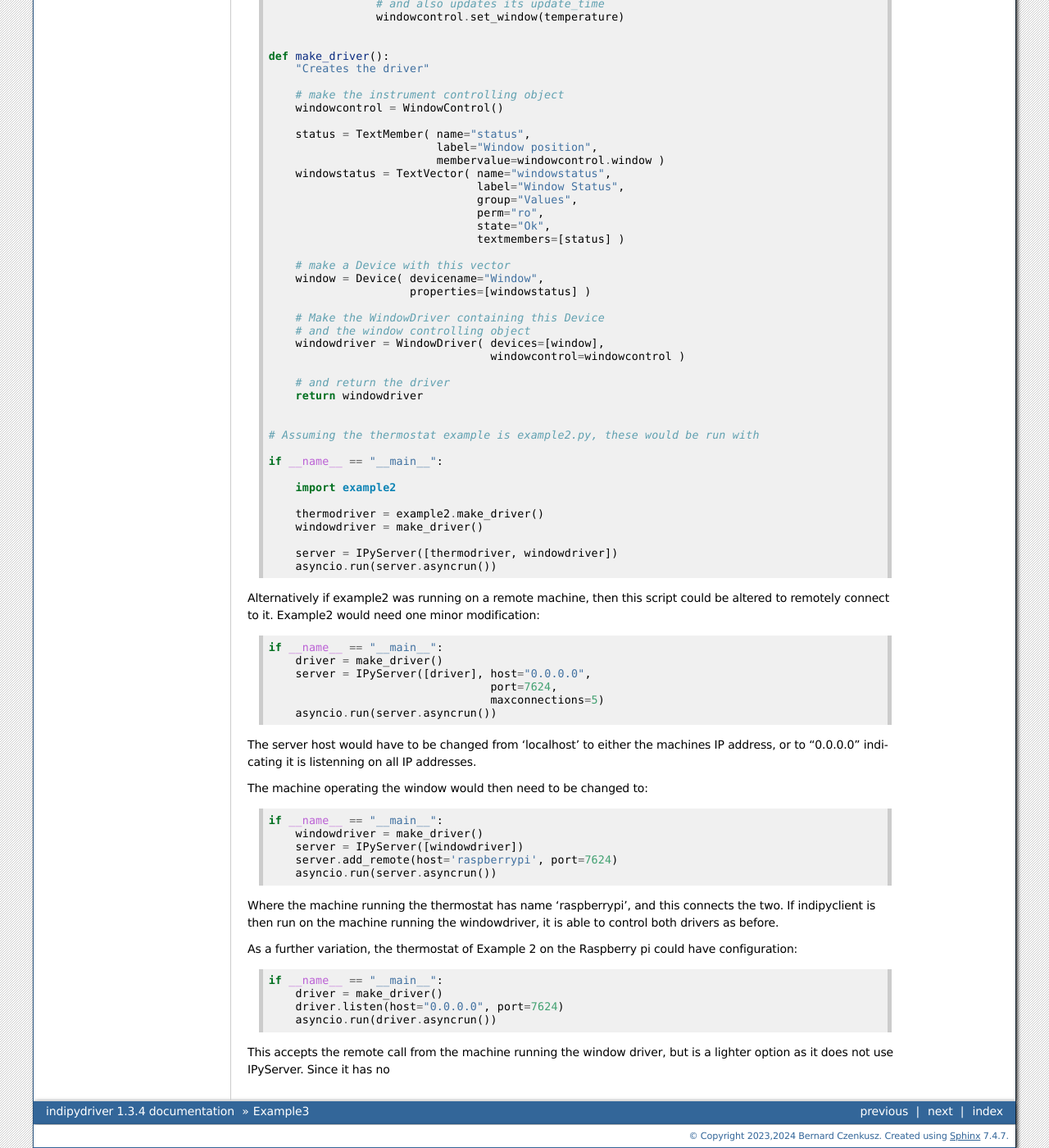
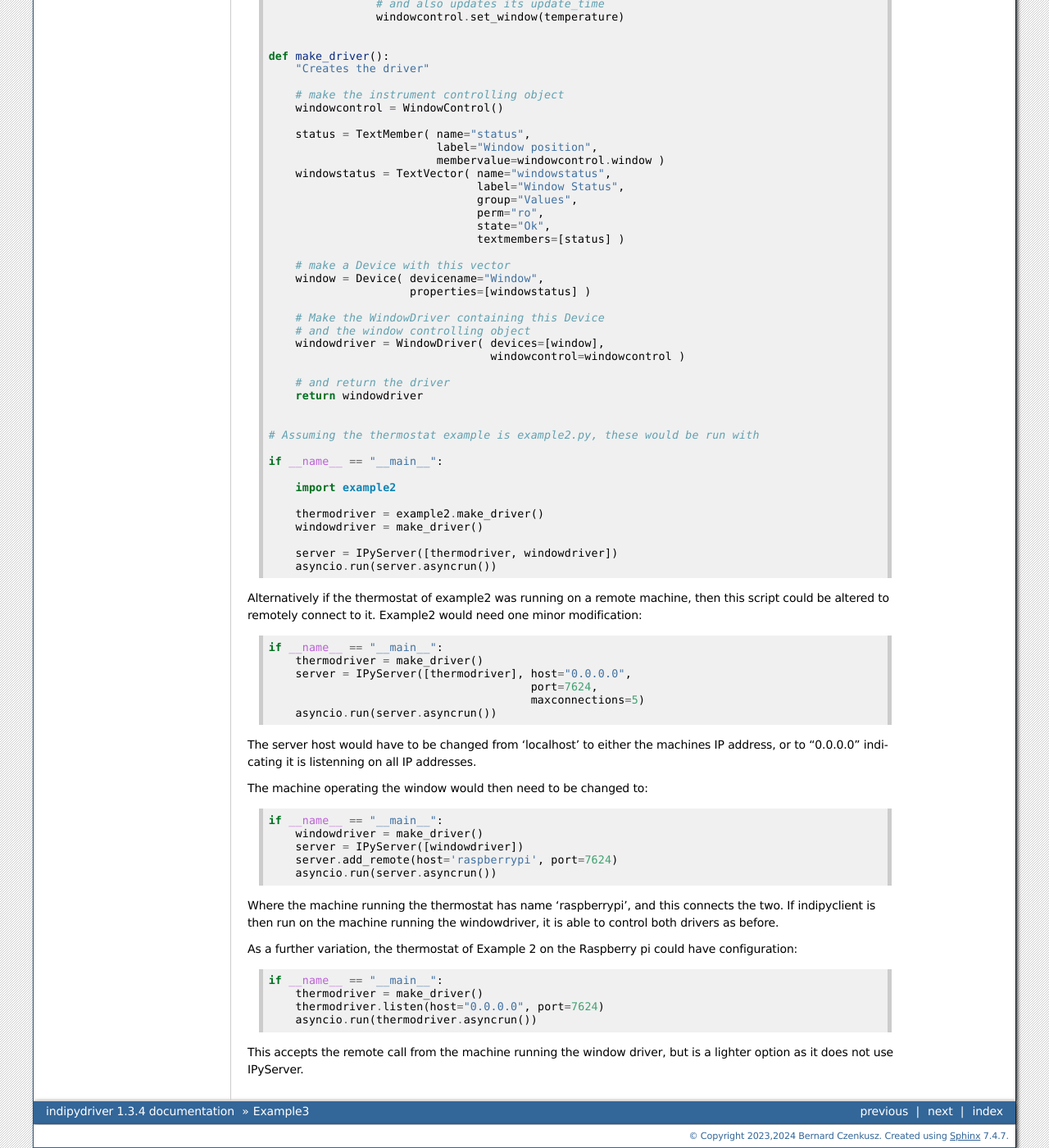
Before and after one commit to bernie-skipole/indipydriver, a Sphinx documentation site: the page built from docs/source/usage/example3.rst, in a window 1280 px wide and 1400 px high, scrolled down 1560 px. Shown: the whole window at 82% size. Built offline with Sphinx 7.4.7, drawn with Linux system fonts in a browser that asks for light colours.

Commit message:
Working on docs

```diff
--- a/docs/source/usage/example3.rst
+++ b/docs/source/usage/example3.rst
@@ -137,13 +137,13 @@ This example simulates a driver which snoops on the thermostat of the previous e
         server = IPyServer([thermodriver, windowdriver])
         asyncio.run(server.asyncrun())
 
-Alternatively if example2 was running on a remote machine, then this script could be altered to remotely connect to it.  Example2 would need one minor modification::
+Alternatively if the thermostat of example2 was running on a remote machine, then this script could be altered to remotely connect to it.  Example2 would need one minor modification::
 
     if __name__ == "__main__":
-        driver = make_driver()
-        server = IPyServer([driver], host="0.0.0.0",
-                                     port=7624,
-                                     maxconnections=5)
+        thermodriver = make_driver()
+        server = IPyServer([thermodriver], host="0.0.0.0",
+                                           port=7624,
+                                           maxconnections=5)
         asyncio.run(server.asyncrun())
 
 The server host would have to be changed from 'localhost' to either the machines IP address, or to "0.0.0.0" indicating it is listenning on all IP addresses.
@@ -161,8 +161,8 @@ Where the machine running the thermostat has name 'raspberrypi', and this connec
 As a further variation, the thermostat of Example 2 on the Raspberry pi could have configuration::
 
     if __name__ == "__main__":
-        driver = make_driver()
-        driver.listen(host="0.0.0.0", port=7624)
-        asyncio.run(driver.asyncrun())
+        thermodriver = make_driver()
+        thermodriver.listen(host="0.0.0.0", port=7624)
+        asyncio.run(thermodriver.asyncrun())
 
-This accepts the remote call from the machine running the window driver, but is a lighter option as it does not use IPyServer. Since it has no
+This accepts the remote call from the machine running the window driver, but is a lighter option as it does not use IPyServer.
```
